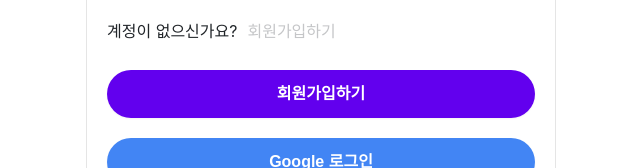
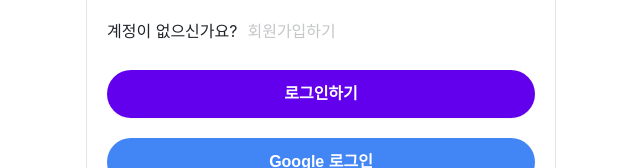
Before and after one commit to gahyeon11/twitter-prj, a React (Create React App) app: page /users/login in a window 1280 px wide. Shown: the part 269-437 px from the top of the page, without its empty margins (319-959 px from the left). Built offline with nearby package versions, Linux system fonts and the light colour scheme; no server answers.

Commit message:
Design: 텍스트 수정

```diff
--- a/src/components/users/LoginForm.tsx
+++ b/src/components/users/LoginForm.tsx
@@ -131,7 +131,7 @@ export default function LoginForm() {
           className="form_btn-submit"
           disabled={error?.length > 0}
         >
-          {t("SIGNUP_LINK")}
+          {t("SIGNIN_LINK")}
         </button>
       </div>
       <div className="form_block">
--- a/src/components/users/SignupForm.tsx
+++ b/src/components/users/SignupForm.tsx
@@ -84,8 +84,6 @@ export default function SignupForm() {
 
       if (value?.length < 8) {
         setError("비밀번호는 8자리 이상 입력해주세요.");
-      } else if (value !== passwordConfirmation) {
-        setError("비밀번호와 비밀번호 확인 값이 다릅니다. ");
       } else {
         setError("");
       }
```
